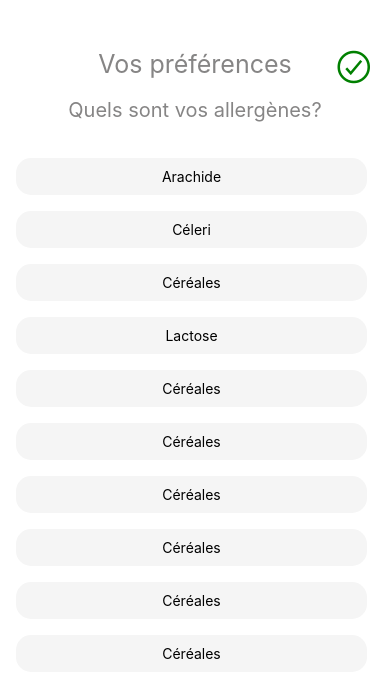
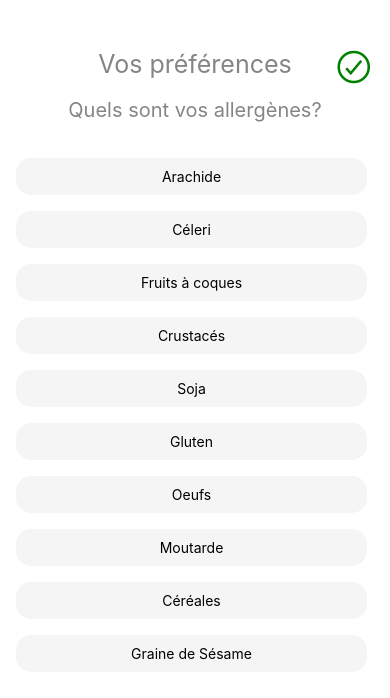
Before and after one commit to HuyKevin09/GrunFood, a React Native app: screen /Allergenes in a window 390 px wide. Shown: the top 698 px of the page. Built offline with nearby package versions, Linux system fonts and the light colour scheme; no server answers; what expo-linking would draw is missing.

Commit message:
Changement des allergènes

```diff
--- a/screens/AllergenesScreen.tsx
+++ b/screens/AllergenesScreen.tsx
@@ -75,28 +75,28 @@ const DATA = [
     },
     {
         id: '2',
-        title : 'Céréales',
+        title : 'Fruits à coques',
         selected : false,
     },
     {
         id: '3',
-        title : 'Lactose',
+        title : 'Crustacés',
         selected : false,
     },{
         id: '4',
-        title : 'Céréales',
+        title : 'Soja',
         selected : false,
     },{
         id: '5',
-        title : 'Céréales',
+        title : 'Gluten',
         selected : false,
     },{
         id: '6',
-        title : 'Céréales',
+        title : 'Oeufs',
         selected : false,
     },{
         id: '7',
-        title : 'Céréales',
+        title : 'Moutarde',
         selected : false,
     },{
         id: '8',
@@ -104,7 +104,7 @@ const DATA = [
         selected : false,
     },{
         id: '9',
-        title : 'Céréales',
+        title : 'Graine de Sésame',
         selected : false,
     },
   ];
```
